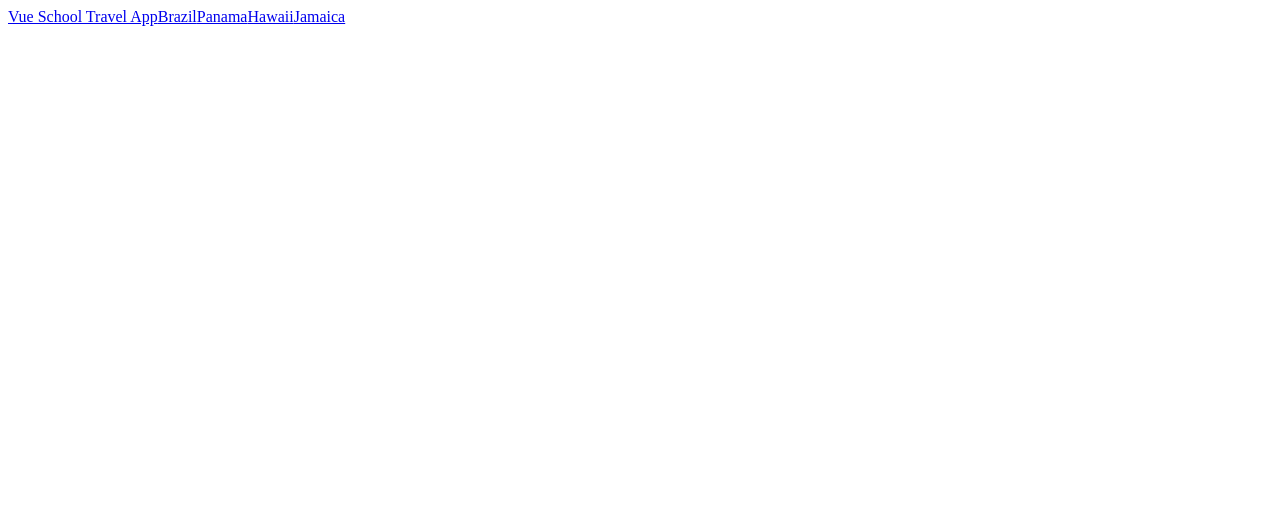
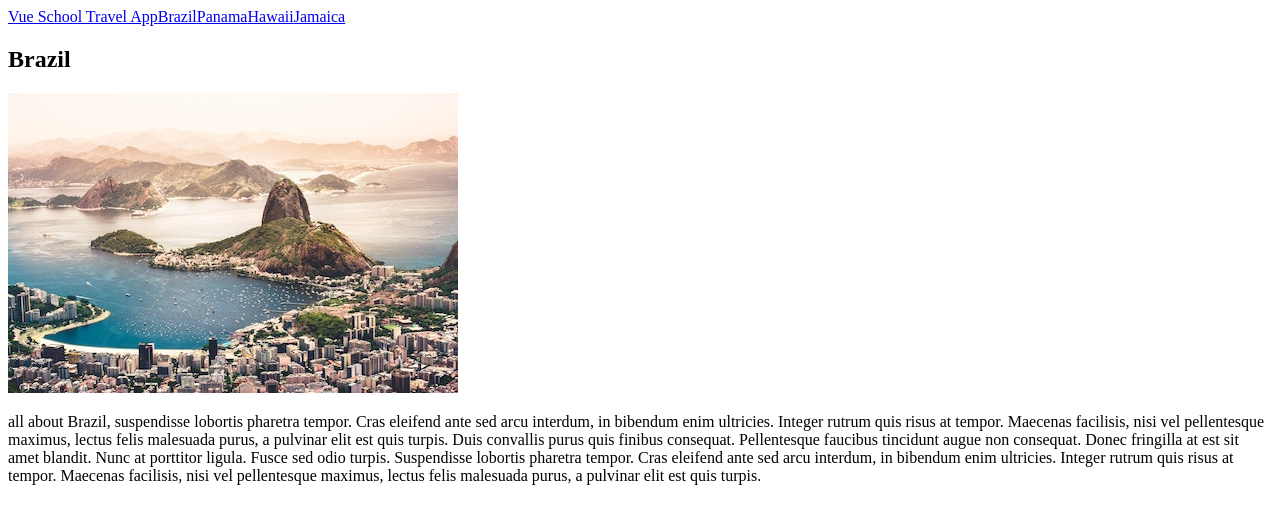
Before and after one commit to quackness/vue-router, a Vue app: page /destination/1/brazil in a window 1280 px wide. Shown: the top 524 px of the page. Built offline with nearby package versions, Linux system fonts and the light colour scheme; no server answers; the HTML template or start-up script is replaced by a standard one.

Commit message:
move back to fetch data from the json file

```diff
--- a/src/views/DestinationShow.vue
+++ b/src/views/DestinationShow.vue
@@ -16,29 +16,27 @@ import { useRoute } from "vue-router";
 import sourceData from "@/data.json";
 
 const route = useRoute();
-const destination = ref(null)
+// const destination = ref(null)
 
 // computed
 const destinationId = computed(() => {
   return parseInt(route.params.id);
 });
 
-// const destination = computed(() => {
-//   return sourceData.destinations.find(
-//     (destination) => destination.id === destinationId.value
-//   );
-// });
+const destination = computed(() => {
+  return sourceData.destinations.find(
+    (destination) => destination.id === destinationId.value
+  );
+});
 
 
-async function setup() {
-    const response = await fetch(`https://travel-dummy-api.netlify.app/${route.params.slug}.json`)
-    console.log(response)
-    destination.value = await response.json()
-}
-setup()
+// async function setup() {
+//     const response = await fetch(`https://travel-dummy-api.netlify.app/${route.params.slug}.json`)
+//     console.log(response)
+//     destination.value = await response.json()
+// }
+// setup()
 
-// watch(()=>route.params, async() => {  const response = await fetch(`https://travel-dummy-api.netlify.app/${route.params.slug}.json`)
-//     destination.value = await response.json()} )
 
 
 // async function initData() {
```
